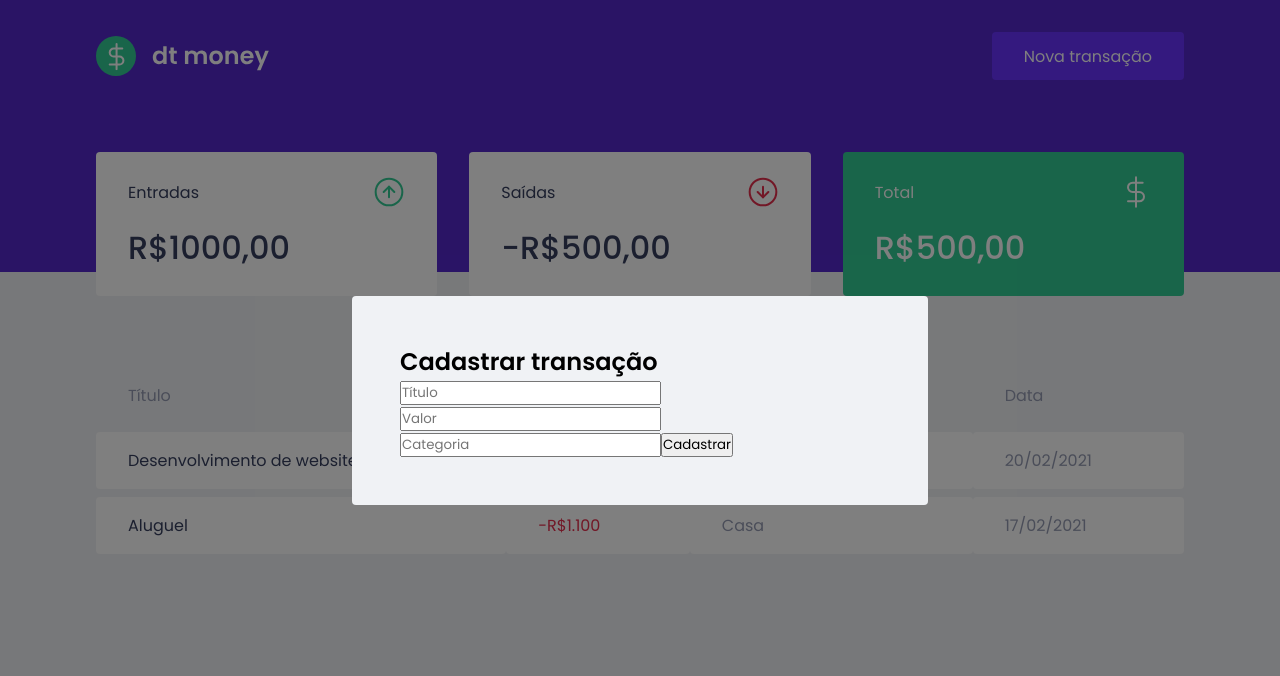
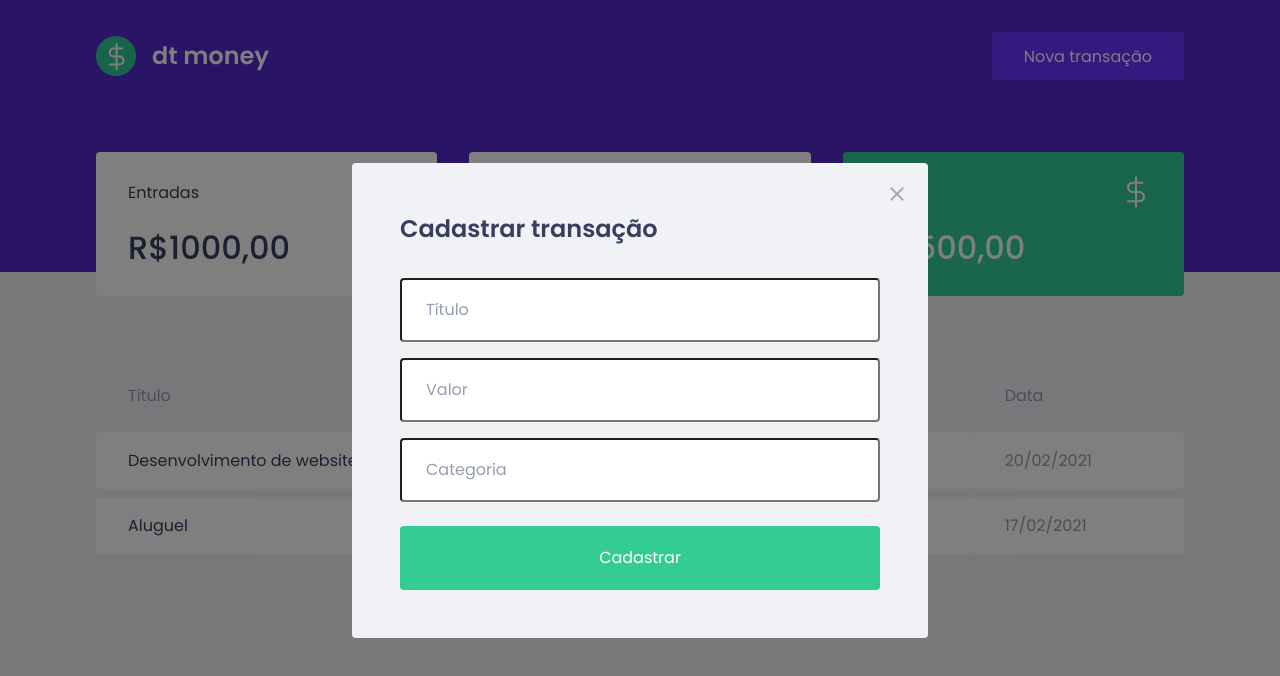
Before and after one commit to Yan-Gurgel/dtmoney, a React (Create React App) app: page / in a window 1280 px wide. Both pictures are taken after a click on the button "Nova transação". Shown: the top 676 px of the page. Built offline with nearby package versions, Linux system fonts and the light colour scheme; no server answers; what miragejs would draw is missing.

Commit message:
Estilo do Modal

```diff
--- a/src/components/NewTransactionModal/index.tsx
+++ b/src/components/NewTransactionModal/index.tsx
@@ -1,4 +1,5 @@
 import Modal from 'react-modal';
+import closeImg from '../../assets/close.svg';
 import { Container } from './styles'
 
 interface NewTransacationModalProps {
@@ -6,21 +7,29 @@
   onRequestClose: () => void;
 }
 
-    export function NewTransactionModal({ isOpen , onRequestClose }: NewTransacationModalProps ){
-    return(
+export function NewTransactionModal({ isOpen, onRequestClose }: NewTransacationModalProps) {
+  return (
     <Modal
       isOpen={isOpen}
       onRequestClose={onRequestClose}
       overlayClassName="react-modal-overlay"
       className="react-modal-content"
     >
+
+      <button type="button"
+        onClick={onRequestClose}
+        className="react-modal-close"
+      >
+        <img src={closeImg} alt="Fechar modal" />
+      </button>
+
       <Container>
         <h2>Cadastrar transação</h2>
         <input placeholder="Título"
         />
 
         <input type="number"
-          placeholder="Valor "/>
+          placeholder="Valor " />
 
         <input placeholder="Categoria"
         />
--- a/src/components/NewTransactionModal/styles.ts
+++ b/src/components/NewTransactionModal/styles.ts
@@ -1,5 +1,47 @@
 import styled from 'styled-components';
 
 export const Container = styled.form`
+    h2 {
+        color: var(--text-tile);
+        font-size: 1.5rem;
+        margin-bottom: 2rem;
+    }
+
+    input {
+        width: 100%;
+        padding: 0 1.5rem;
+        height: 4rem;
+        border-radius: 0.25rem;
+
+        font-weight: 400;
+        font-size: 1rem;
+
+        &::placeholder {
+            color: var(--text-body);
+        }
+
+        & + input {
+            margin-top: 1rem;
+        }
+    }
+
+    button[type="submit"] {
+        width: 100%;
+        padding: 0 1.5rem;
+        height: 4rem;
+        background: var(--green);
+        color: #FFF;
+        border-radius: 0.25rem;
+        border: 0;
+        font-size: 1rem;
+        margin-top: 1.5rem;
+
+        transition: filter 0.2s;
+
+        &:hover{
+            filter: brightness(0.9);
+        }
+
+    }
 
 `;
--- a/src/styles/global.ts
+++ b/src/styles/global.ts
@@ -79,5 +79,20 @@
     position: relative;
     border-radius: 0.25rem;
 
+}
+
+.react-modal-close {
+    position: absolute;
+    right: 1.5rem;
+    top: 1.5rem;
+    border: 0;
+    background: transparent;
+
+    transition: filter 0.2s;
+
+    &:hover {
+        filter: brightness(0.8);
+    }
+}
 
 `
```
Lines whose indentation alone changed are shown as unchanged.
